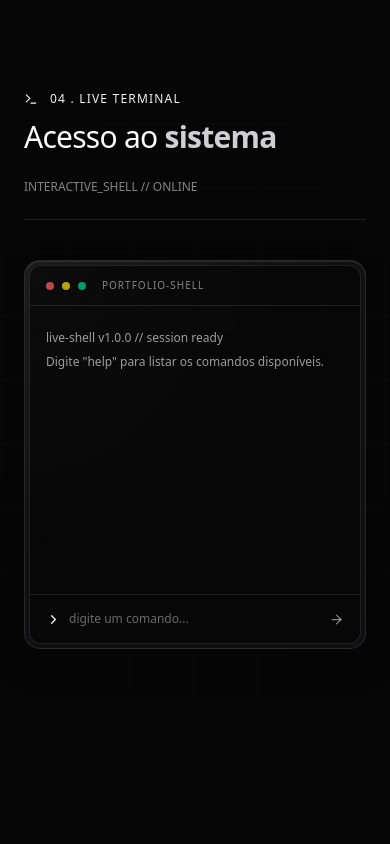
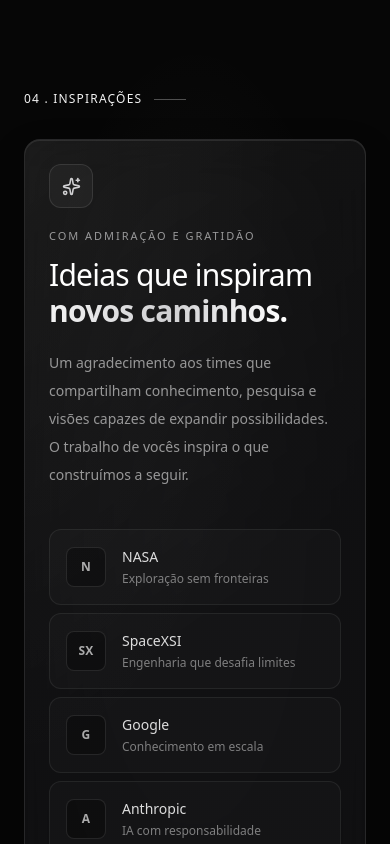
Before and after one commit to PatricAugusto/Portfolio-v4, a Next.js app: page / in a window 390 px wide. Shown: the part 6720-7564 px from the top of the page. Built offline with nearby package versions, Linux system fonts and the light colour scheme.

Commit message:
feat(Inspiration): add new section for inspirations and update navigation

```diff
--- a/src/app/page.tsx
+++ b/src/app/page.tsx
@@ -3,6 +3,7 @@
 import { Hero } from "@/components/sections/Hero";
 import { About } from "@/components/sections/About";
 import { Stack } from "@/components/sections/Stack";
+import { Inspiration } from "@/components/sections/Inspiration";
 import { LiveTerminal } from "@/components/sections/LiveTerminal";
 import { Projects } from "@/components/sections/Projects";
 import { Contact } from "@/components/sections/Contact";
@@ -15,6 +16,7 @@
         <Hero />
         <About />
         <Stack />
+        <Inspiration />
         <LiveTerminal />
         <Projects />
         <Contact />
--- /dev/null
+++ b/src/components/sections/Inspiration.tsx
@@ -0,0 +1,101 @@
+"use client";
+
+import { motion, useReducedMotion } from "framer-motion";
+import { Sparkles } from "lucide-react";
+import { GlassCard } from "@/components/ui/GlassCard";
+
+const inspirations = [
+  { name: "NASA", mark: "N", focus: "Exploração sem fronteiras" },
+  { name: "SpaceXSI", mark: "SX", focus: "Engenharia que desafia limites" },
+  { name: "Google", mark: "G", focus: "Conhecimento em escala" },
+  { name: "Anthropic", mark: "A", focus: "IA com responsabilidade" },
+  { name: "OpenAI", mark: "O", focus: "Pesquisa que amplia possibilidades" },
+];
+
+export function Inspiration() {
+  const reduceMotion = useReducedMotion();
+
+  return (
+    <section
+      id="inspiration"
+      aria-labelledby="inspiration-title"
+      className="relative overflow-hidden py-24 sm:py-32"
+    >
+      <div className="pointer-events-none absolute inset-0 bg-[radial-gradient(ellipse_at_50%_50%,rgba(208,208,210,0.06),transparent_65%)]" />
+
+      <div className="relative mx-auto max-w-6xl px-6">
+        <div className="mb-8 flex items-center gap-3">
+          <span className="font-mono text-xs uppercase tracking-widest text-warm">
+            04 . INSPIRAÇÕES
+          </span>
+          <div className="h-px w-8 bg-warm/30" />
+        </div>
+
+        <motion.div
+          initial={reduceMotion ? false : { opacity: 0, y: 20 }}
+          whileInView={{ opacity: 1, y: 0 }}
+          viewport={{ once: true, margin: "-60px" }}
+          transition={{ duration: 0.55, ease: "easeOut" }}
+        >
+          <GlassCard className="!p-6 sm:!p-10">
+            <div className="grid gap-10 lg:grid-cols-12 lg:items-center lg:gap-12">
+              <div className="lg:col-span-5">
+                <div className="mb-5 flex h-11 w-11 items-center justify-center rounded-xl border border-white/10 bg-white/[0.04] text-silver">
+                  <Sparkles size={19} aria-hidden="true" />
+                </div>
+                <p className="mb-3 font-mono text-[11px] uppercase tracking-[0.18em] text-silver/70">
+                  Com admiração e gratidão
+                </p>
+                <h2
+                  id="inspiration-title"
+                  className="text-3xl font-light tracking-tight text-white sm:text-4xl"
+                >
+                  Ideias que inspiram{" "}
+                  <span className="font-semibold text-gradient">
+                    novos caminhos.
+                  </span>
+                </h2>
+                <p className="mt-5 max-w-lg text-sm leading-7 text-white/55 sm:text-base">
+                  Um agradecimento aos times que compartilham conhecimento,
+                  pesquisa e visões capazes de expandir possibilidades. O
+                  trabalho de vocês inspira o que construímos a seguir.
+                </p>
+              </div>
+
+              <div className="grid gap-2 sm:grid-cols-2 lg:col-span-7">
+                {inspirations.map((inspiration, index) => (
+                  <motion.div
+                    key={inspiration.name}
+                    initial={reduceMotion ? false : { opacity: 0, y: 10 }}
+                    whileInView={{ opacity: 1, y: 0 }}
+                    viewport={{ once: true, amount: 0.5 }}
+                    transition={{
+                      duration: 0.4,
+                      delay: reduceMotion ? 0 : index * 0.06,
+                    }}
+                    className="group flex min-h-[76px] items-center gap-4 rounded-xl border border-white/[0.07] bg-white/[0.02] px-4 py-3 transition-colors duration-300 hover:border-white/20 hover:bg-white/[0.05]"
+                  >
+                    <span
+                      aria-hidden="true"
+                      className="flex h-10 w-10 shrink-0 items-center justify-center rounded-lg border border-white/10 bg-black/30 font-mono text-xs font-semibold tracking-wide text-white/65 transition-colors group-hover:border-white/20 group-hover:text-white"
+                    >
+                      {inspiration.mark}
+                    </span>
+                    <span className="min-w-0">
+                      <span className="block text-sm font-medium text-white/85">
+                        {inspiration.name}
+                      </span>
+                      <span className="mt-1 block text-xs text-white/45">
+                        {inspiration.focus}
+                      </span>
+                    </span>
+                  </motion.div>
+                ))}
+              </div>
+            </div>
+          </GlassCard>
+        </motion.div>
+      </div>
+    </section>
+  );
+}
--- a/src/data/portfolio.ts
+++ b/src/data/portfolio.ts
@@ -33,6 +33,7 @@
   { label: "Início", href: "#hero" },
   { label: "Sobre", href: "#about" },
   { label: "Stack", href: "#stack" },
+  { label: "Inspiração", href: "#inspiration" },
   { label: "Projetos", href: "#projects" },
   { label: "Contato", href: "#contact" },
 ];
```
Also changed, not shown: 2 other files (tests, documents, lock files or other folders).
